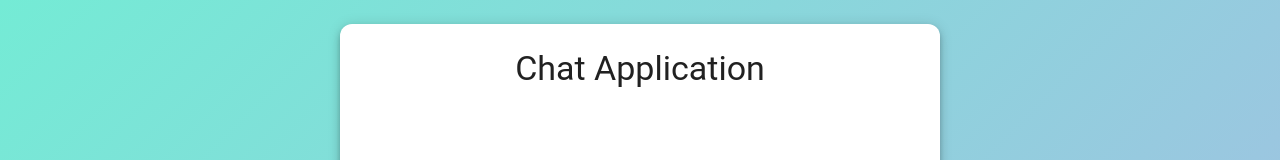
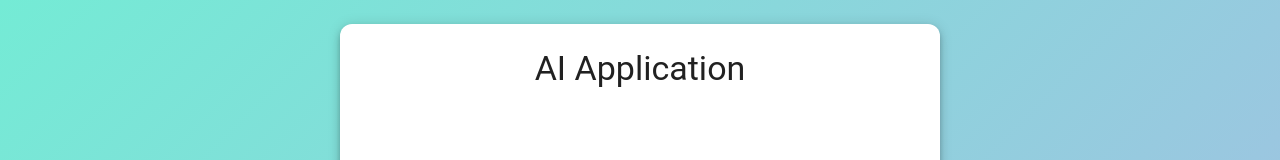
Before and after one commit to kartikeya532001/llm_chat, a React (Vite) app in the folder chat-app/: page / in a window 1280 px wide. Shown: the top 160 px of the page. Built offline with nearby package versions, Linux system fonts and the light colour scheme.

Commit message:
Push to trigger pipeline

```diff
--- a/chat-app/src/components/ChatApp.jsx
+++ b/chat-app/src/components/ChatApp.jsx
@@ -101,7 +101,7 @@ const ChatApp = () => {
         }}
       >
         <Typography variant="h4" align="center" gutterBottom>
-          Chat Application
+          AI Application
         </Typography>
 
         <ChatWindow messages={messages} />
```
